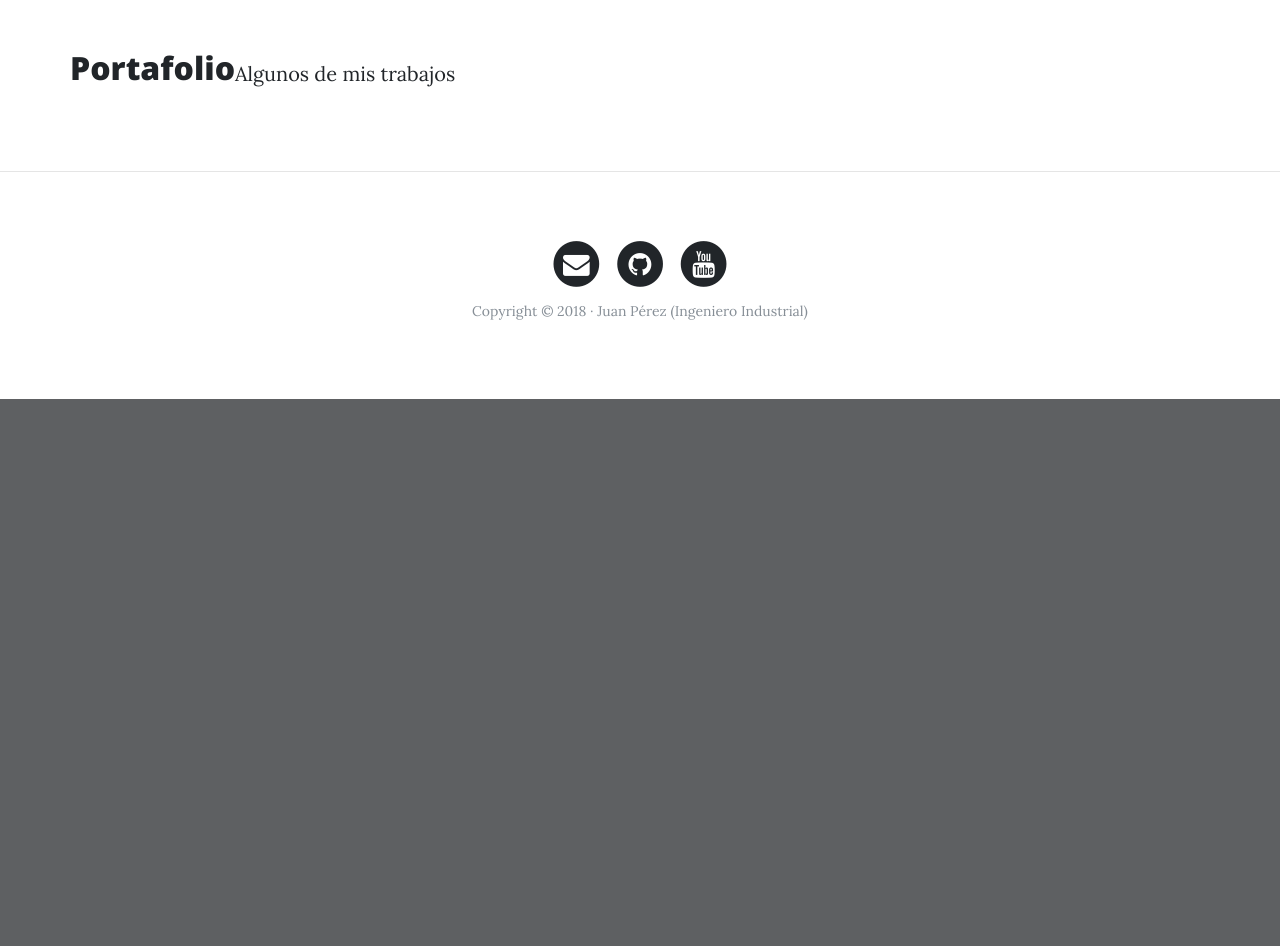
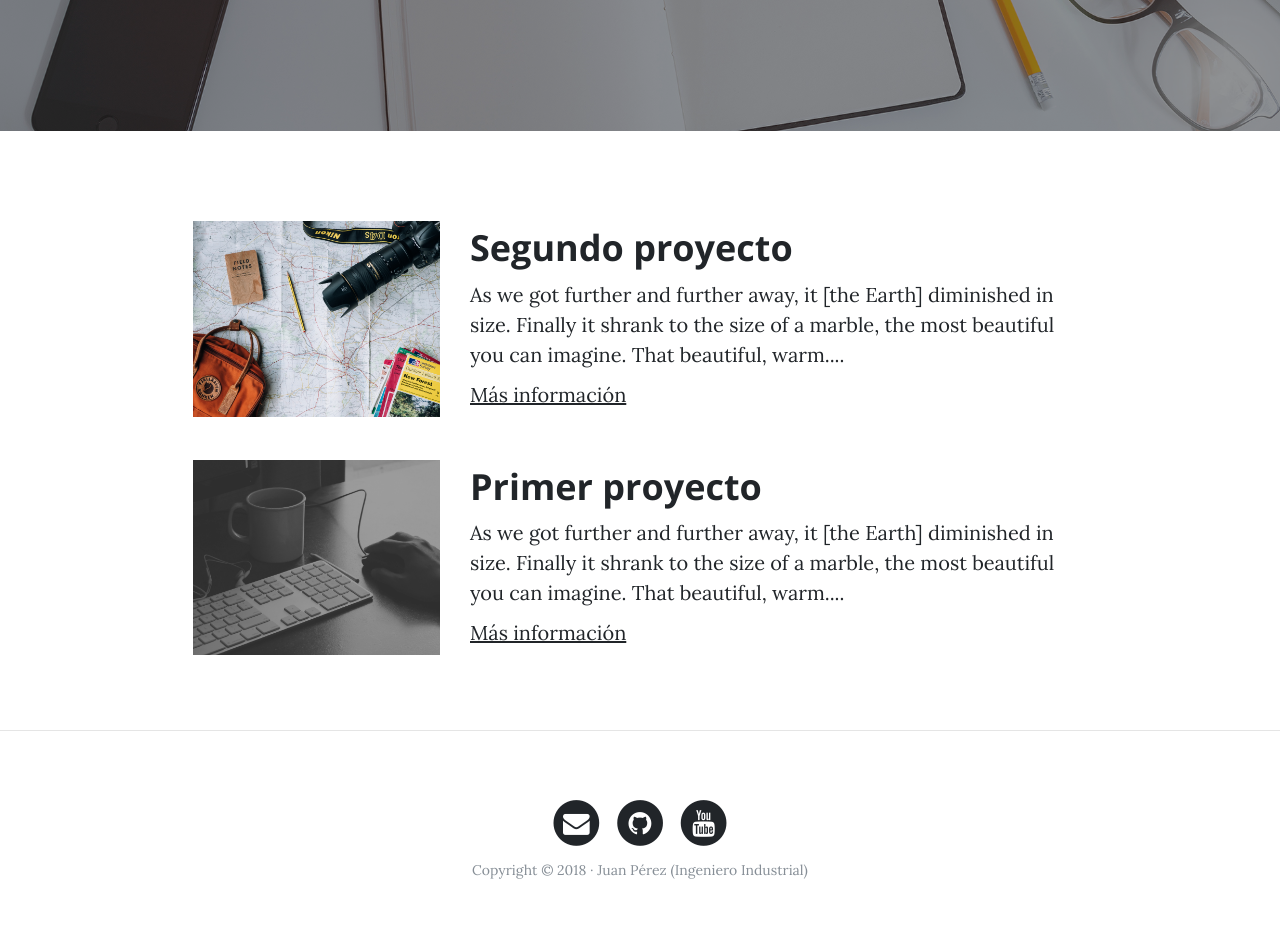
Before and after one commit to AldahirOrtegaRojas/Introducci-n-a-Django-y-Primer-Proyecto, a Django app: page /portfolio/ in a window 1280 px wide. Shown: the part 401-1347 px from the top of the page. Before the commit the page ends 800 px from the top, so only its background shows below. Run offline with Django 3.2, Linux system fonts and the light colour scheme; some libraries are stand-ins or nearby versions.

Commit message:
Solucion adapta a los demas templates

```diff
--- a/core/templates/core/about.html
+++ b/core/templates/core/about.html
@@ -10,6 +10,7 @@
 {% endblock %}
 
 {% block content %}
+<div class="row">
     <div class="col-lg-3 col-md-4 offset-lg-1">
         <img class="img-fluid avatar" src="{% static 'core/img/avatar.jpg' %}" alt="">
     </div>
@@ -18,4 +19,5 @@
             <p>Nacido en... lorem ipsum dolor sit amet, consectetur adipisicing elit. Saepe nostrum ullam eveniet pariatur voluptates odit, fuga atque ea nobis sit soluta odio.</p>
             <p>Lorem ipsum dolor sit amet, consectetur adipisicing elit. Saepe nostrum ullam eveniet pariatur voluptates odit...</p>
         </div>
+</div>
 {% endblock %}
--- a/core/templates/core/base.html
+++ b/core/templates/core/base.html
@@ -65,9 +65,7 @@
     <!--Contenido-->
 
     <div class="container">
-      <div class="row">
         {% block content %}{% endblock %}
-      </div>
     </div>
 
     {% if request.path != "/" %}<hr>{% endif %}
--- a/core/templates/core/home.html
+++ b/core/templates/core/home.html
@@ -1,7 +1,6 @@
 {% extends 'core/base.html' %}
 
 {% block title %}Portada{% endblock %}
-
 
 {% block background %}{% load static %}{% static 'core/img/home-bg.jpg' %}{% endblock %}
 
@@ -9,6 +8,3 @@
 <h1>Juan Pérez</h1>
 <span class="subheading">Ingeniero Industrial</span>
 {% endblock %}
-
-{% block content %}
-{% endblock %}
--- a/core/templates/core/portfolio.html
+++ b/core/templates/core/portfolio.html
@@ -2,8 +2,36 @@
 
 {% block title %}Portafolio{% endblock %}
 
+{% block background %}{% load static %}{% static 'core/img/portfolio-bg.jpg' %}{% endblock %}
+
+{% block headers %}
+<h1>Portafolio</h1>
+<span class="subheading">Currículo</span>
+{% endblock %}
+
 {% block content %}
-<h2>Portafolio</h2>
-
-<p>Algunos de mis trabajos</p>
+<div class="container">
+	      <!-- Proyecto -->
+	      <div class="row project">
+	      	<div class="col-lg-3 col-md-4 offset-lg-1">
+			      <img class="img-fluid" src="{% static 'core/img/about-bg.jpg' %}" alt="">
+	      	</div>
+	        <div class="col-lg-7 col-md-8">
+	      		<h2 class="section-heading title">Segundo proyecto</h2>
+	          <p>As we got further and further away, it [the Earth] diminished in size. Finally it shrank to the size of a marble, the most beautiful you can imagine. That beautiful, warm....</p>
+	          <p><a href="http://google.com">Más información</a></p>
+	      	</div>
+	      </div>
+	      <!-- Proyecto -->
+	      <div class="row project">
+	      	<div class="col-lg-3 col-md-4 offset-lg-1">
+			      <img class="img-fluid" src="{% static 'core/img/home-bg.jpg' %}" alt="">
+	      	</div>
+	        <div class="col-lg-7 col-md-8">
+	      		<h2 class="section-heading title">Primer proyecto</h2>
+	          <p>As we got further and further away, it [the Earth] diminished in size. Finally it shrank to the size of a marble, the most beautiful you can imagine. That beautiful, warm....</p>
+	          <p><a href="http://google.com">Más información</a></p>
+	      	</div>
+	      </div>
+		</div>
 {% endblock %}
```
Also changed, not shown: core/templates/core/contact.html (+15 -5 lines). Lines whose indentation alone changed are shown as unchanged.
